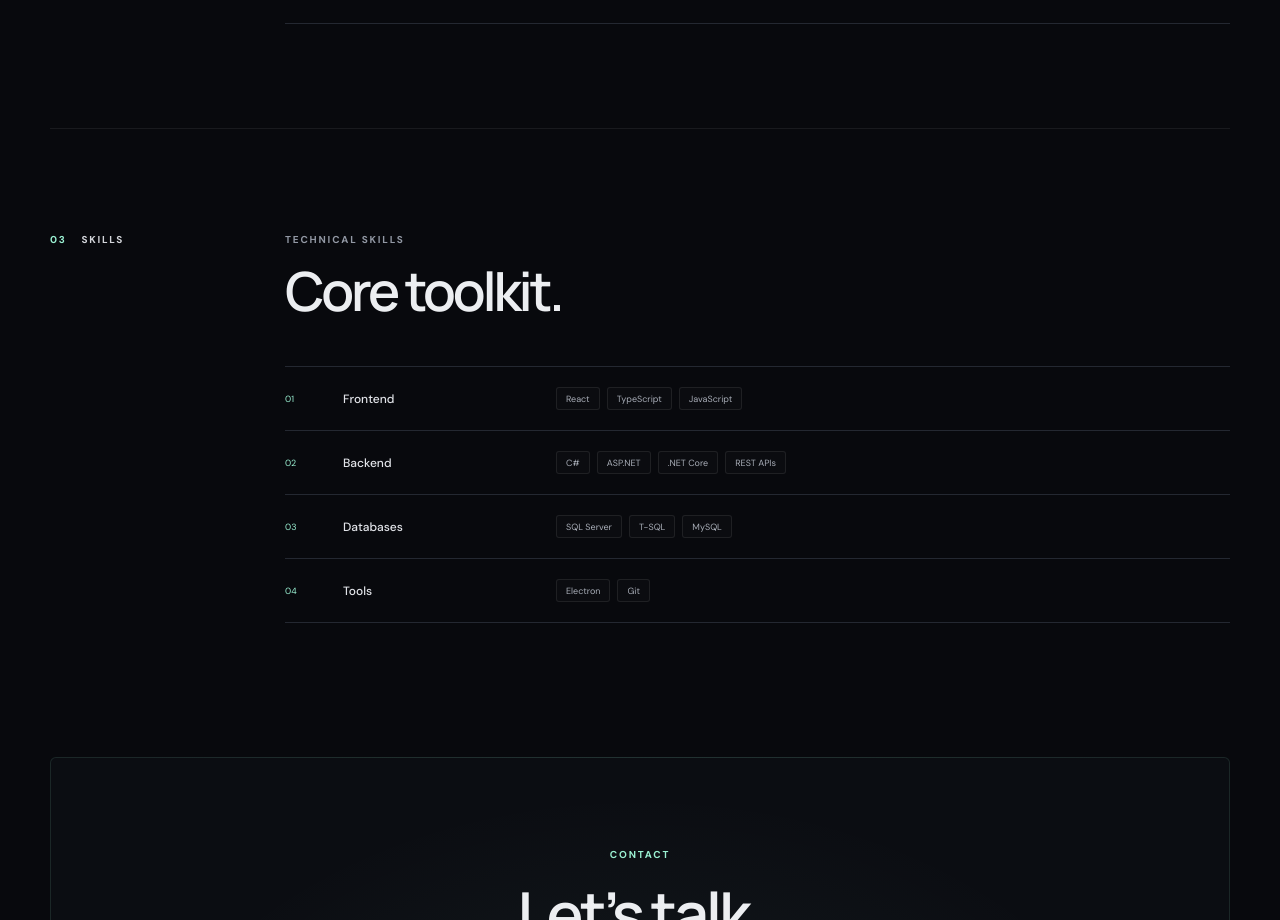
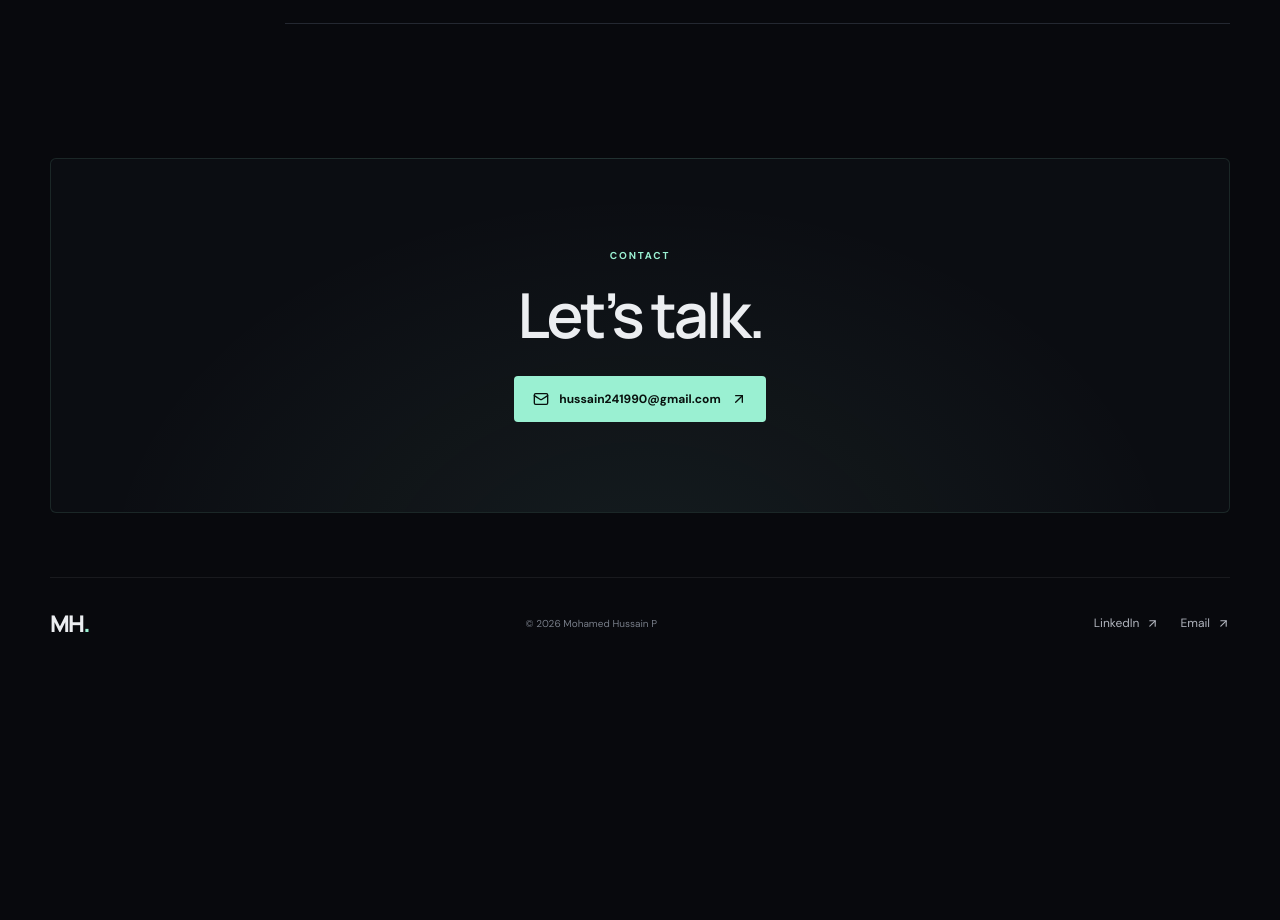
Before and after one commit to MohamedHussainP/MohamedHussain, a React (Vite) app: page / in a window 1280 px wide. Shown: the part 1880-2800 px from the top of the page. After the commit the page ends 2549 px from the top, so only its background shows below. Built offline with nearby package versions, Linux system fonts and the light colour scheme.

Commit message:
Remove skills section from portfolio (#3)
Co-authored-by: Mohamed Hussain P <351611803+MohamedHussainP@users.noreply.github.com>
Co-authored-by: Copilot App <223556219+Copilot@users.noreply.github.com>

```diff
--- a/src/App.tsx
+++ b/src/App.tsx
@@ -11,7 +11,6 @@ function App() {
         <nav aria-label="Main navigation">
           <a href="#about">About</a>
           <a href="#experience">Experience</a>
-          <a href="#skills">Skills</a>
         </nav>
         <a className="header-contact" href={`mailto:${portfolio.email}`}>
           Contact <ArrowUpRight size={15} aria-hidden="true" />
@@ -81,24 +80,6 @@ function App() {
           </div>
         </section>
 
-        <section className="skills section-wrap section-block" id="skills">
-          <div className="section-label"><span>03</span> SKILLS</div>
-          <div className="section-main">
-            <div className="section-heading">
-              <div><p className="eyebrow">TECHNICAL SKILLS</p><h2>Core toolkit.</h2></div>
-            </div>
-            <div className="skill-list">
-              {portfolio.skills.map((group, index) => (
-                <div className="skill-group" key={group.category}>
-                  <span className="skill-index">0{index + 1}</span>
-                  <h3>{group.category}</h3>
-                  <div className="tag-list">{group.items.map((skill) => <span className="tag" key={skill}>{skill}</span>)}</div>
-                </div>
-              ))}
-            </div>
-          </div>
-        </section>
-
         <section className="contact section-wrap" id="contact">
           <p className="eyebrow">CONTACT</p>
           <h2>Let’s talk.</h2>
--- a/src/data/portfolio.ts
+++ b/src/data/portfolio.ts
@@ -6,12 +6,6 @@ export const portfolio = {
   linkedin: 'https://www.linkedin.com/in/hussain241990/',
   summary:
     'Senior Programmer Analyst with 14+ years of experience in enterprise CRM, ERP, billing and e-commerce. Builds business applications with .NET, React, TypeScript and SQL Server.',
-  skills: [
-    { category: 'Frontend', items: ['React', 'TypeScript', 'JavaScript'] },
-    { category: 'Backend', items: ['C#', 'ASP.NET', '.NET Core', 'REST APIs'] },
-    { category: 'Databases', items: ['SQL Server', 'T-SQL', 'MySQL'] },
-    { category: 'Tools', items: ['Electron', 'Git'] },
-  ],
   experience: [
     {
       company: 'APA Engineering Pvt Ltd',
@@ -19,7 +13,7 @@ export const portfolio = {
       role: 'Senior Programmer Analyst',
       dates: 'Aug 2014 – Present',
       summary: 'Develops GoCadence CRM and B2B/B2C e-commerce for MONDIAL Automotive.',
-      highlight: 'Works on CRM modules, .NET Core API modernization, and an offline-capable Electron and React app.',
+      highlight: 'Works on CRM modules, API modernization, and offline desktop software.',
     },
     {
       company: 'Sami Technology Solutions',
--- a/src/index.css
+++ b/src/index.css
@@ -105,10 +105,6 @@ h1, h2, h3, p { margin-top: 0; }
 .project-description { margin-bottom: 8px; font-size: 11px; }
 .project-details { margin: 0 0 17px; color: #818793; font-size: 10px; line-height: 1.7; }
 .project-card .tag-list { margin-top: auto; padding-top: 13px; }
-.skill-list { border-top: 1px solid var(--border); }
-.skill-group { display: grid; grid-template-columns: 45px 200px 1fr; align-items: center; gap: 13px; padding: 20px 0; border-bottom: 1px solid var(--border); }
-.skill-index { color: var(--accent); font-size: 9px; }
-.skill-group h3 { margin: 0; color: #e2e4e9; font-size: 12px; font-weight: 500; }
 .education-content { border-top: 1px solid var(--border); }
 .education-item { display: grid; grid-template-columns: 155px 1fr; gap: 24px; padding: 23px 0; border-bottom: 1px solid var(--border); }
 .education-item .eyebrow { margin: 4px 0 0; font-size: 9px; }
@@ -134,7 +130,6 @@ h1, h2, h3, p { margin-top: 0; }
   .hero h1 { font-size: clamp(50px, 9vw, 70px); }
   .hero-aside { width: 100%; }
   .section-block { grid-template-columns: 130px 1fr; gap: 20px; padding-block: 78px; }
-  .skill-group { grid-template-columns: 30px 145px 1fr; }
 }
 @media (max-width: 600px) {
   html { scroll-padding-top: 68px; }
@@ -169,8 +164,6 @@ h1, h2, h3, p { margin-top: 0; }
   .project-grid { grid-template-columns: 1fr; }
   .project-card { min-height: 0; padding: 21px; }
   .project-card .tag-list { margin-top: 0; }
-  .skill-group { grid-template-columns: 25px 1fr; gap: 9px; }
-  .skill-group .tag-list { grid-column: 2; padding-top: 2px; }
   .education-item { grid-template-columns: 1fr; gap: 10px; }
   .contact { min-height: 300px; margin-top: 5px; }
   .contact h2 { font-size: 43px; letter-spacing: -2px; }
```
Also changed, not shown: 1 other file (tests, documents, lock files or other folders).
